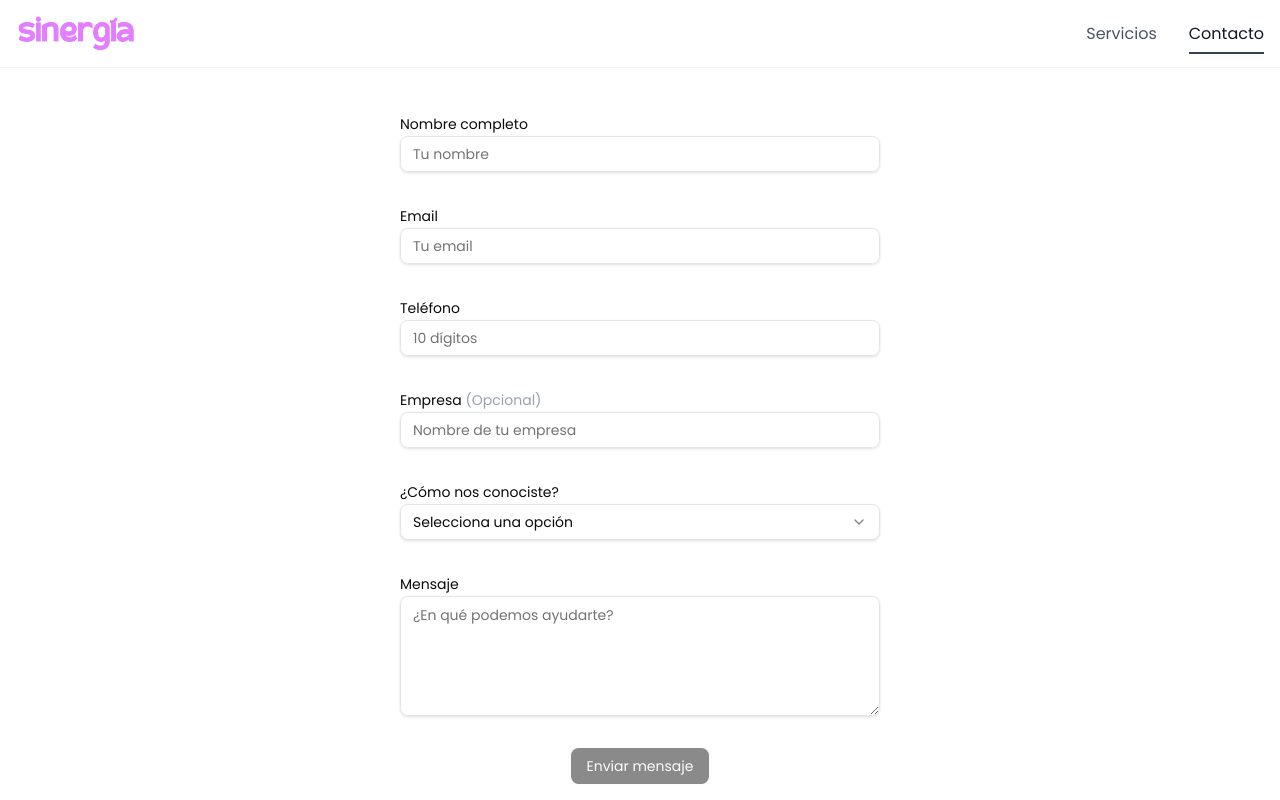
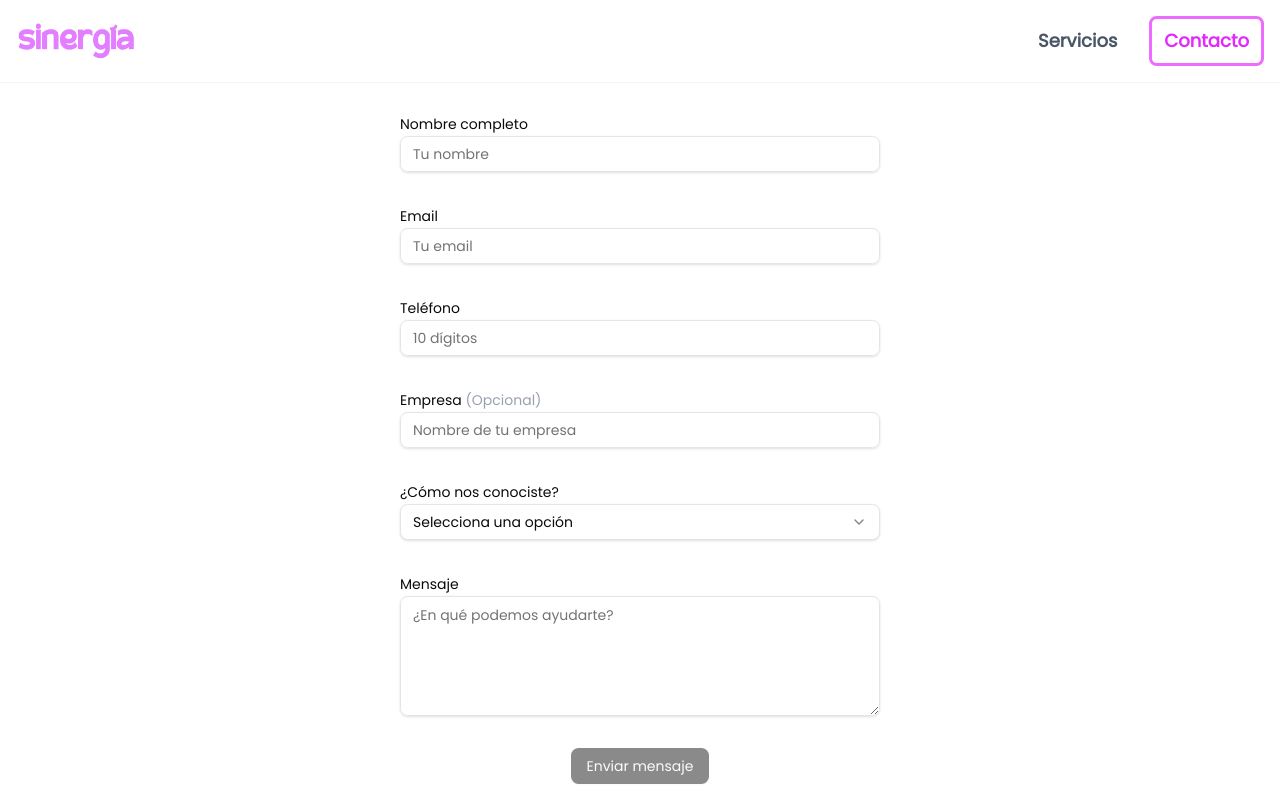
Before and after one commit to jovandyaz/marketing-landing-page, a Next.js app: page /contact in a window 1280 px wide. Shown: the top 800 px of the page. Built offline with nearby package versions, Linux system fonts and the light colour scheme.

Commit message:
feat(Navbar): implement highlighted prop for nav link styles

```diff
--- a/src/components/Navbar/Navbar.tsx
+++ b/src/components/Navbar/Navbar.tsx
@@ -11,7 +11,8 @@ export const Navbar = () => {
           },
           {
             name: 'Contacto',
-            link: '/contact'
+            link: '/contact',
+            highlighted: true
           }
         ]}
       />
--- a/src/components/ui/NavLink.tsx
+++ b/src/components/ui/NavLink.tsx
@@ -11,9 +11,11 @@ interface NavLinkProps {
   children: React.ReactNode;
   onClick?: () => void;
   layoutId: string;
+  className?: string;
+  highlighted?: boolean;
 }
 
-export const NavLink = ({ href, children, onClick, layoutId }: NavLinkProps) => {
+export const NavLink = ({ href, children, onClick, layoutId, className, highlighted }: NavLinkProps) => {
   const pathname = usePathname();
   const isActive = pathname === href;
   const isMobile = layoutId === 'mobile-nav';
@@ -29,28 +31,36 @@ export const NavLink = ({ href, children, onClick, layoutId }: NavLinkProps) =>
     >
       <motion.span
         className={cn(
-          'inline-block font-medium transition-colors',
-          isActive
-            ? 'text-gray-900 dark:text-white'
-            : 'text-gray-600 hover:text-gray-900 dark:text-gray-300 dark:hover:text-white'
+          'inline-block text-lg font-bold transition-colors',
+          !isMobile && highlighted
+            ? [
+                'px-3 py-2 border-3 rounded-md border-fuchsia-400',
+                isActive || isHovered ? 'text-fuchsia-500 dark:text-fuchsia-400' : 'text-gray-600 dark:text-gray-300'
+              ]
+            : [
+                isActive
+                  ? 'text-gray-900 dark:text-white'
+                  : 'text-gray-600 hover:text-gray-900 dark:text-gray-300 dark:hover:text-white'
+              ],
+          className
         )}
       >
         {children}
 
-        {isActive && !isMobile && (
+        {isActive && !isMobile && (!highlighted || isMobile) && (
           <motion.span
             layoutId={layoutId}
-            className="absolute right-0 -bottom-2 left-0 h-0.5 bg-gray-700 dark:bg-white"
+            className="absolute right-0 -bottom-2 left-0 h-0.5 bg-yellow-400 dark:bg-white"
             initial={false}
             transition={{ duration: 0.3 }}
           />
         )}
 
         <AnimatePresence>
-          {!isActive && !isMobile && isHovered && (
+          {!isActive && !isMobile && isHovered && !highlighted && (
             <motion.span
               key="hover-underline"
-              className="absolute right-0 -bottom-2 left-0 h-0.5 bg-gray-300 dark:bg-gray-600"
+              className="absolute right-0 -bottom-2 left-0 h-0.5 bg-yellow-300 dark:bg-gray-600"
               initial={{ opacity: 0 }}
               animate={{ opacity: 1 }}
               exit={{ opacity: 0 }}
--- a/src/components/ui/aceternity/floating-navbar.tsx
+++ b/src/components/ui/aceternity/floating-navbar.tsx
@@ -14,6 +14,7 @@ export const FloatingNav = ({
     name: string;
     link: string;
     icon?: JSX.Element;
+    highlighted?: boolean;
   }[];
   className?: string;
 }) => {
@@ -76,6 +77,7 @@ export const FloatingNav = ({
               key={`desktop-link-${navItem.name}`}
               href={navItem.link}
               layoutId="desktop-nav"
+              highlighted={navItem.highlighted}
             >
               {navItem.name}
             </NavLink>
@@ -101,6 +103,7 @@ export const FloatingNav = ({
                     href={navItem.link}
                     onClick={handleNavClick}
                     layoutId="mobile-nav"
+                    highlighted={navItem.highlighted}
                   >
                     {navItem.name}
                   </NavLink>
```
